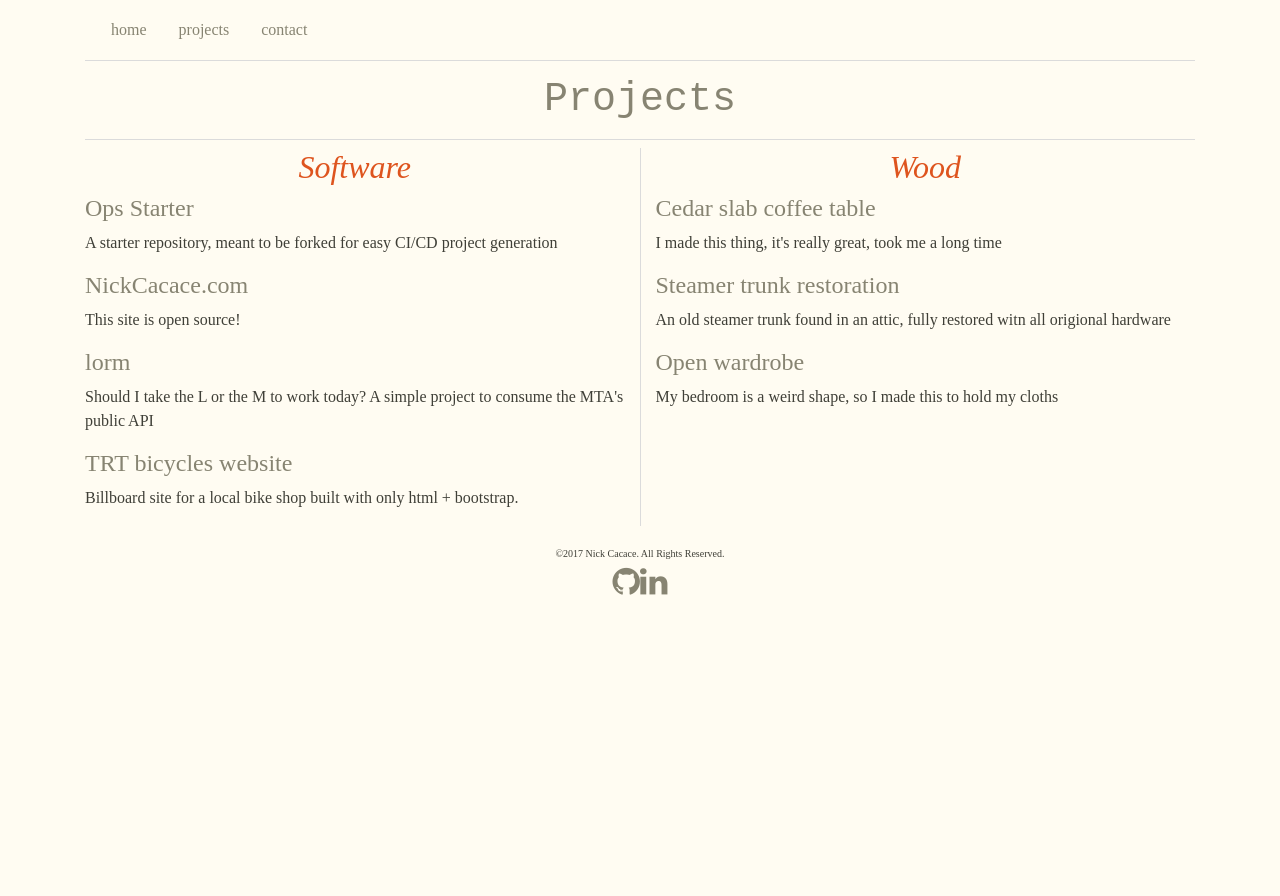
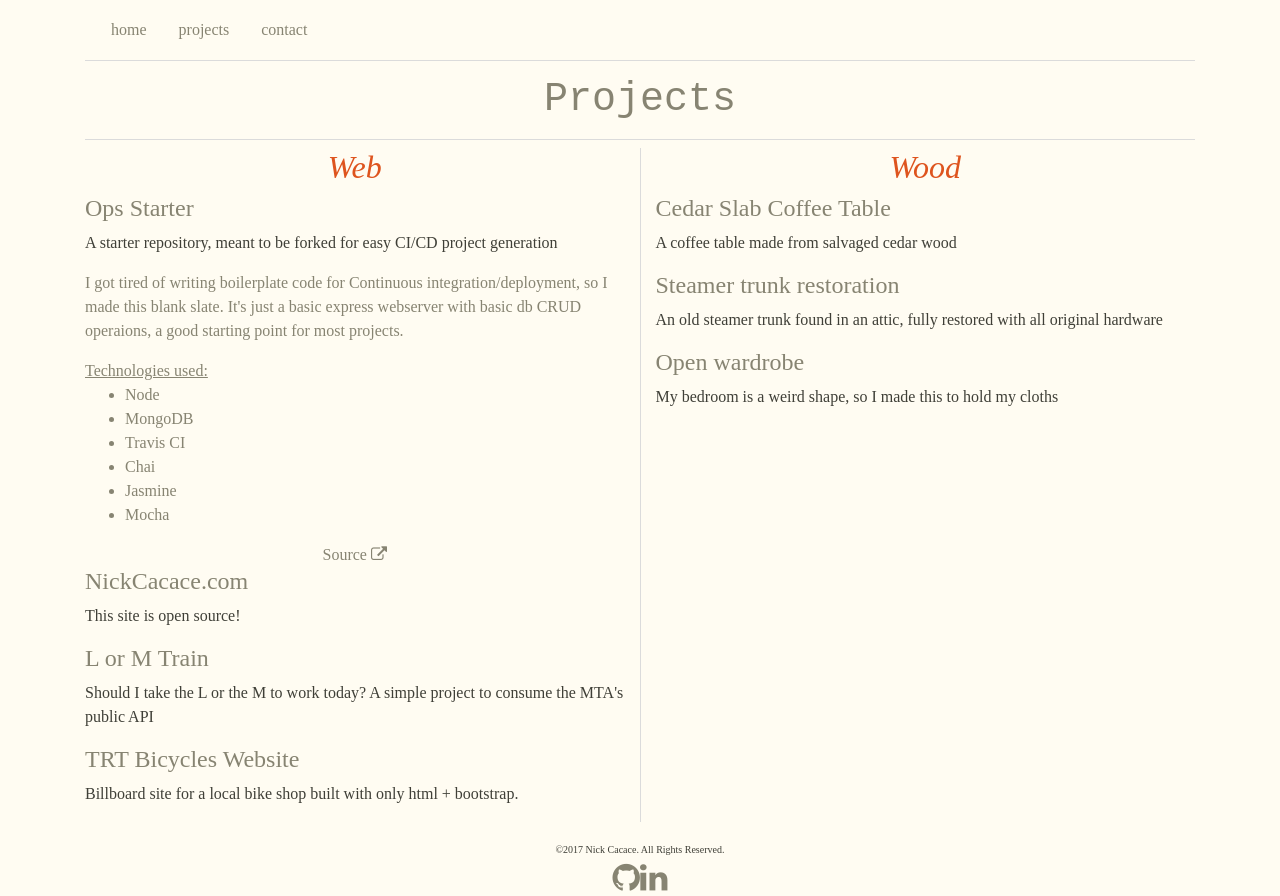
Before and after one commit to BearAlliance/nickcacace.com, an Angular app: page /projects in a window 1280 px wide. Both pictures are taken after a click on the element "Ops Starter". Before the commit the page ends 800 px from the top, so only its background shows below. Built offline with nearby package versions, Linux system fonts and the light colour scheme.

Commit message:
feat: expand project details, better descriptions

```diff
--- a/src/app/app.module.ts
+++ b/src/app/app.module.ts
@@ -14,6 +14,7 @@ import { ContactComponent } from './contact/contact.component';
 import { ContactFormComponent } from './contact-form/contact-form.component';
 import { FormsModule } from '@angular/forms';
 import { HttpClientModule } from '@angular/common/http';
+import { ProjectComponent } from './project/project.component';
 
 const appRoutes: Routes = [
   {path: 'home', component: HomeComponent},
@@ -37,7 +38,8 @@ const appRoutes: Routes = [
     FooterComponent,
     PageNotFoundComponent,
     ContactComponent,
-    ContactFormComponent
+    ContactFormComponent,
+    ProjectComponent
   ],
   imports: [
     BrowserModule,
--- /dev/null
+++ b/src/app/project/project.component.html
@@ -0,0 +1,38 @@
+<div class="project">
+  <h4 class="project-title"
+      (click)="onClicked($event)">
+    {{ project.title }}
+  </h4>
+  <p>{{ project.summary }}</p>
+
+  <div class="project-details"
+       [ngClass]="{'selected': selected}">
+    <p>{{ project.description }}</p>
+
+    <!-- Technologies -->
+    <div *ngIf="project.technologies">
+          <span class="technologies-heading">
+            Technologies used:
+          </span>
+      <ul>
+        <li *ngFor="let tech of project.technologies">
+          {{ tech }}
+        </li>
+      </ul>
+    </div>
+
+    <!-- External Links -->
+    <div class="project-links">
+          <span *ngFor="let link of project.links; let i = index">
+            <a [href]="link.href"
+               target="_blank">
+              {{ link.title }}
+              <span class="fa fa-external-link"></span>
+            </a>
+            <span *ngIf="i !== project.links.length -1">
+             |
+            </span>
+          </span>
+    </div>
+  </div>
+</div>
--- /dev/null
+++ b/src/app/project/project.component.scss
@@ -0,0 +1,43 @@
+@import "../variables";
+
+.project {
+  .project-title {
+    cursor: pointer;
+    transition: $transition-fast;
+
+    &:hover {
+      color: $accent;
+    }
+  }
+
+  .project-details {
+    transition: $transition-fast;
+    height: 0;
+    color: $secondary;
+    display: none;
+
+    &.selected {
+      height: 100%;
+      display: block;
+    }
+
+    .technologies-heading {
+      text-decoration: underline;
+    }
+
+    .project-links {
+      text-align: center;
+
+      a {
+        text-decoration: none;
+        color: $secondary;
+        transition: $transition-fast;
+
+        &:hover {
+          color: $accent;
+        }
+      }
+    }
+
+  }
+}
--- /dev/null
+++ b/src/app/project/project.component.ts
@@ -0,0 +1,20 @@
+import { Component, EventEmitter, Input, Output } from '@angular/core';
+import { IProject } from '../projects/projects.component';
+
+@Component({
+  selector: 'app-project',
+  templateUrl: './project.component.html',
+  styleUrls: ['./project.component.scss']
+})
+export class ProjectComponent {
+
+  @Input() project: IProject;
+  @Input() selected: boolean;
+  @Output() selectClick = new EventEmitter<void>();
+  constructor() { }
+
+  onClicked() {
+    this.selectClick.emit();
+  }
+
+}
--- a/src/app/projects/projects.component.html
+++ b/src/app/projects/projects.component.html
@@ -3,27 +3,23 @@
 <div class="row">
   <div class="col-xs-12 col-md 6 software-col">
     <h2 class="heading">
-      Software
+      Web
     </h2>
-
-    <div class="project"
-         *ngFor="let project of projects.software">
-      <h4 class="project-title">{{ project.title }}</h4>
-      <p>{{ project.summary }}</p>
-    </div>
-
+    <app-project *ngFor="let project of projects.software; let i=index"
+                 [project]="project"
+                 [selected]="isSelected('web', i)"
+                 (selectClick)="setSelected('web', i)">
+    </app-project>
   </div>
 
   <div class="col-xs-12 col-md 6">
     <h2 class="heading">
       Wood
     </h2>
-
-    <div class="project"
-         *ngFor="let project of projects.wood">
-      <h4 class="project-title">{{ project.title }}</h4>
-      <p>{{ project.summary }}</p>
-    </div>
-
+    <app-project *ngFor="let project of projects.wood; let i=index"
+                 [project]="project"
+                 [selected]="isSelected('wood', i)"
+                 (selectClick)="setSelected('wood', i)">
+    </app-project>
   </div>
 </div>
--- a/src/app/projects/projects.component.scss
+++ b/src/app/projects/projects.component.scss
@@ -6,16 +6,6 @@
   font-style: italic;
 }
 
-.project {
-  .project-title {
-    cursor: pointer;
-    transition: $transition-fast;
-
-    &:hover {
-      color: $accent;
-    }
-  }
-}
 
 @media (min-width: $screen-md) {
   .software-col {
--- a/src/app/projects/projects.component.ts
+++ b/src/app/projects/projects.component.ts
@@ -1,14 +1,15 @@
-import { Component, OnInit } from '@angular/core';
+import { Component } from '@angular/core';
 
 interface IProjects {
   wood: IProject[];
   software: IProject[];
 }
 
-interface IProject {
+export interface IProject {
   title: string;
   summary: string;
   description: string;
+  technologies?: string[];
   links?: ILink[];
 }
 
@@ -22,14 +23,15 @@ interface ILink {
   templateUrl: './projects.component.html',
   styleUrls: ['./projects.component.scss']
 })
-export class ProjectsComponent implements OnInit {
+export class ProjectsComponent {
 
   projects: IProjects = {
     wood: [
       {
-        title: 'Cedar slab coffee table',
-        summary: 'I made this thing, it\'s really great, took me a long time',
-        description: '',
+        title: 'Cedar Slab Coffee Table',
+        summary: 'A coffee table made from salvaged cedar wood',
+        description: 'Just as I found myself in need of a new coffee table, I met a man who runs a sawmill for discarded wood.' +
+        ' Cedar doesn\'t usually make for the best furnature, because it\'s so soft, but this has been holding up wonderfully.',
         links: [
           {
             title: 'look at it on instagram',
@@ -39,23 +41,36 @@ export class ProjectsComponent implements OnInit {
       },
       {
         title: 'Steamer trunk restoration',
-        summary: 'An old steamer trunk found in an attic, fully restored witn all origional hardware',
-        description: 'asdfasdf'
+        summary: 'An old steamer trunk found in an attic, fully restored with all original hardware',
+        description: 'Based one some rough estimates it\'s approximately 100 years old.' +
+        ' Using a wire wheel and some other abrasives I managed to strip off all those years of decay.' +
+        ' A fresh coat of tinted sealer and a new fabric lining brought this beautiful piece back to life.'
       },
       {
         title: 'Open wardrobe',
         summary: 'My bedroom is a weird shape, so I made this to hold my cloths',
-        description: ''
+        description: 'My new apartment is rather small, and since most of my stuff belongs in a garage anyway,' +
+        ' I needed something more space efficient to hold my cloths so my bike parts could fit in the closet.' +
+        ' Constructed of common pine, I build it with re-usable hardware so it can be easily disassembled and moved'
       }
     ],
     software: [
       {
         title: 'Ops Starter',
         summary: 'A starter repository, meant to be forked for easy CI/CD project generation',
-        description: 'I got tired of writing boilerplate code for Continuous integration/deployment, so I made this blank slate',
+        description: 'I got tired of writing boilerplate code for Continuous integration/deployment, so I made this blank slate.' +
+        ' It\'s just a basic express webserver with basic db CRUD operaions, a good starting point for most projects.',
+        technologies: [
+          'Node',
+          'MongoDB',
+          'Travis CI',
+          'Chai',
+          'Jasmine',
+          'Mocha'
+        ],
         links: [
           {
-            title: 'github',
+            title: 'Source',
             href: 'https://github.com/BearAlliance/ops-starter'
           }
         ]
@@ -63,37 +78,58 @@ export class ProjectsComponent implements OnInit {
       {
         title: 'NickCacace.com',
         summary: 'This site is open source!',
-        description: 'It was time for a new site, and I wanted to play with the (then) new angular@5',
+        description: 'It was time for a new site, and I wanted to play with the (then) new angular@5.' +
+        ' I\'m using formspree.io for the contact page so I don\'t have to maintain a backend to handle' +
+        'email requests, sorry about the reCaptcha',
+        technologies: [
+          'Angular',
+          'Travis CI',
+          'Bootstrap',
+          'Amazon AWS'
+        ],
         links: [
           {
-            title: 'github',
+            title: 'Source',
             href: 'https://github.com/BearAlliance/nickcacace.com'
           }
         ]
       },
       {
-        title: 'lorm',
+        title: 'L or M Train',
         summary: 'Should I take the L or the M to work today? A simple project to consume the MTA\'s public API',
-        description: 'Should I take the L or the M to work today? A simple project to consume the MTA\'s public API',
+        description: 'You know how it goes. Every morning at least one of them is delayed. This is actually running on a raspberryPi' +
+        ' in my apartment right by the front door.' +
+        ' It\'s too bad the description' +
+        ' of the delays isn\'t codified, or I could have built in some value judgement based on the severity or type of delay.',
+        technologies: [
+          'Node',
+          'Express',
+          'Pug',
+          'Jasmine'
+        ],
         links: [
           {
-            title: 'github',
+            title: 'Source',
             href: 'https://github.com/BearAlliance/lorm'
           }
         ]
       },
       {
-        title: 'TRT bicycles website',
+        title: 'TRT Bicycles Website',
         summary: 'Billboard site for a local bike shop built with only html + bootstrap.',
-        description: 'Client wanted minimal upfront cost, and small hosting fees. Currently served out of an s3 bucket,' +
-        ' it\'s very cost efficient',
+        technologies: [
+          'HTML',
+          'Twitter Bootstrap',
+          'Amazon AWS'
+        ],
+        description: 'The client wanted minimal upfront cost, and small hosting fees. Using AWS to serve the static site',
         links: [
           {
             title: 'Check it out',
             href: 'http://trtbicycles.com'
           },
           {
-            title: 'github',
+            title: 'Source',
             href: 'https://github.com/BearAlliance/TRT'
           }
         ]
@@ -101,10 +137,24 @@ export class ProjectsComponent implements OnInit {
     ]
   };
 
+  selected: any = {
+    web: undefined,
+    wood: undefined
+  };
+
   constructor() {
   }
 
-  ngOnInit() {
+  setSelected(column: string, index: number) {
+    if (this.isSelected(column, index)) {
+      this.selected[column] = undefined;
+    } else {
+      this.selected[column] = index;
+    }
+  }
+
+  isSelected(column: string, index: number) {
+    return this.selected[column] === index;
   }
 
 }
```
Also changed, not shown: 1 other file (tests, documents, lock files or other folders).
